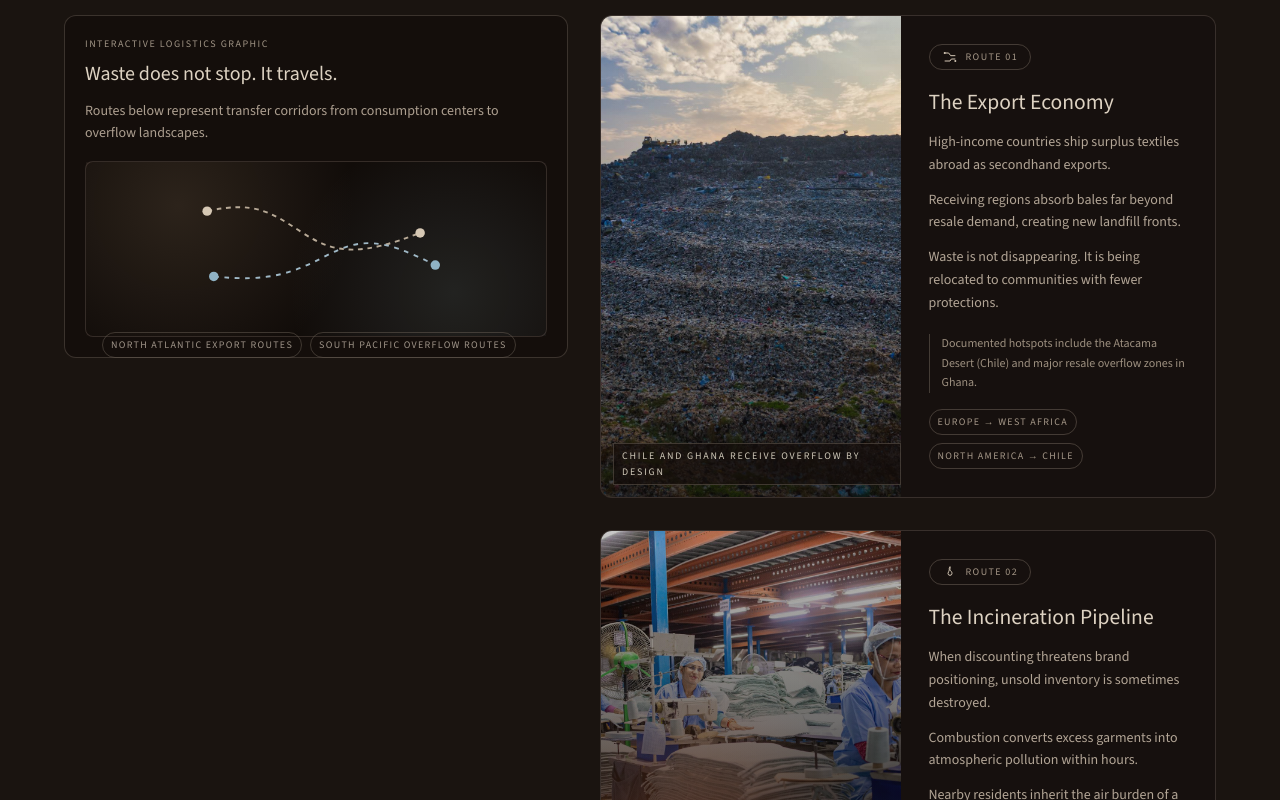
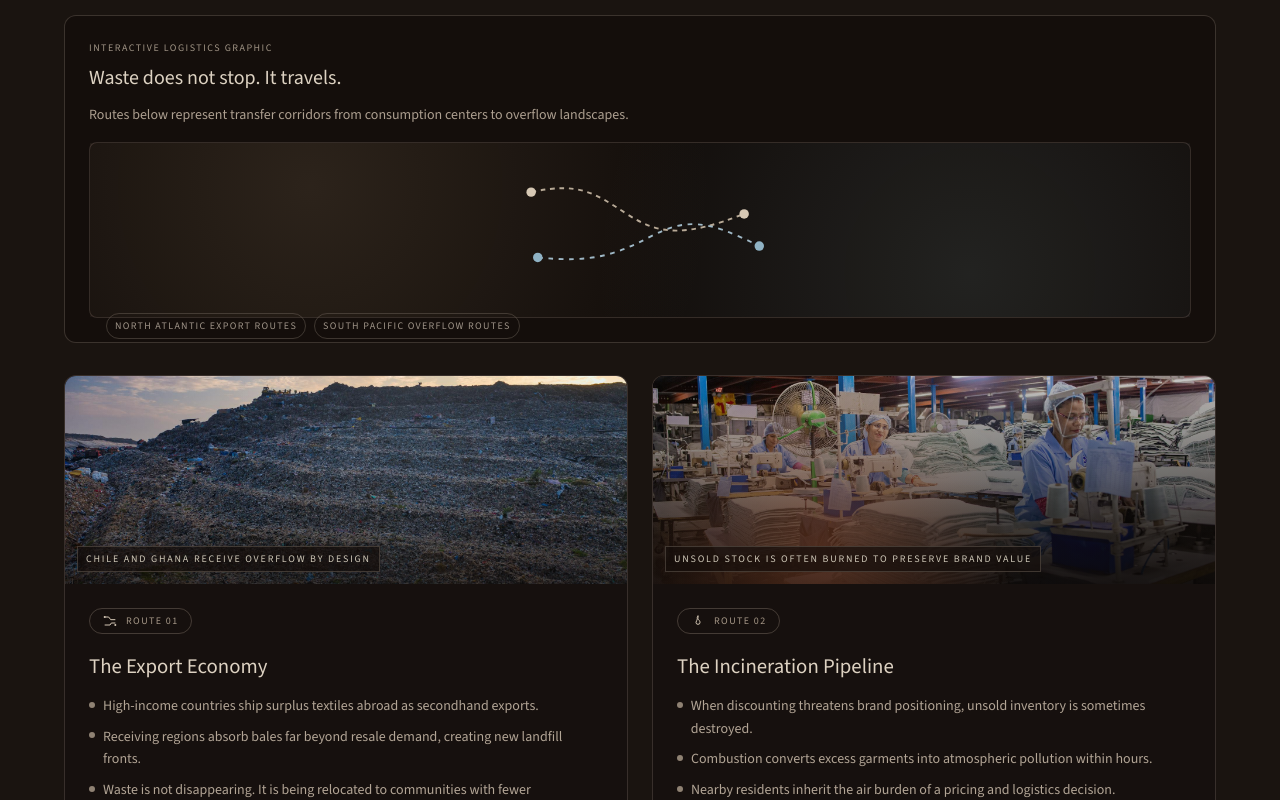
Before and after one commit to vangela6780/is117Midterm, a Next.js app: page / in a window 1280 px wide. Shown: the part 3600-4400 px from the top of the page. Built offline with nearby package versions, Linux system fonts and the light colour scheme; a web font is replaced by a local one.

Commit message:
Refactor Room Four panels into 2x2 animated grid

```diff
--- a/components/site/home-shell.tsx
+++ b/components/site/home-shell.tsx
@@ -514,31 +514,35 @@ export function HomeShell() {
             </div>
           </div>
 
-          <div className="mt-16 grid gap-8 lg:grid-cols-[0.9fr_1.1fr]">
-            <div className="lg:sticky lg:top-24 lg:self-start">
-              <div className="rounded-xl border border-[#6b6057]/45 bg-[rgba(18,13,10,0.72)] p-5">
+          <div className="mt-16 space-y-8">
+            <motion.div
+              initial={{ opacity: 0, y: 18 }}
+              whileInView={{ opacity: 1, y: 0 }}
+              viewport={{ once: true, amount: 0.35 }}
+              transition={{ duration: 0.7, ease: "easeOut" }}
+              className="rounded-xl border border-[#6b6057]/45 bg-[rgba(18,13,10,0.72)] p-5 sm:p-6"
+            >
               <p className="text-[10px] uppercase tracking-[0.15em] text-[#a09485]">Interactive Logistics Graphic</p>
               <h3 className="mt-2 font-[var(--font-display)] text-xl text-[#ddd2c2]">Waste does not stop. It travels.</h3>
-                <p className="mt-3 text-sm leading-relaxed text-[#ad9f90]">Routes below represent transfer corridors from consumption centers to overflow landscapes.</p>
+              <p className="mt-3 max-w-3xl text-sm leading-relaxed text-[#ad9f90]">Routes below represent transfer corridors from consumption centers to overflow landscapes.</p>
               <div className="mt-4">
                 <RouteMapGraphic />
               </div>
-              </div>
-            </div>
+            </motion.div>
 
-            <div className="space-y-8">
+            <div className="grid grid-cols-1 gap-6 lg:grid-cols-2">
               {wasteStoryPanels.map((panel, index) => (
                 <motion.article
                   key={panel.id}
-                  initial={{ opacity: 0, y: 28 }}
+                  initial={{ opacity: 0, y: 24 }}
                   whileInView={{ opacity: 1, y: 0 }}
-                  viewport={{ once: true, amount: 0.35 }}
-                  transition={{ duration: 0.75, ease: "easeOut" }}
+                  viewport={{ once: true, amount: 0.3 }}
+                  transition={{ duration: 0.65, ease: "easeOut", delay: index * 0.08 }}
+                  whileHover={{ y: -4 }}
                   className={`overflow-hidden rounded-xl border border-[#6b6057]/40 ${panel.id === "no-neutral-choice" ? "bg-[rgba(19,13,10,0.78)]" : "bg-[rgba(22,16,13,0.62)]"}`}
                 >
-                  <div className="grid gap-0 md:grid-cols-[1fr_1.05fr]">
-                    <div className="relative h-60 md:h-full">
-                      <ExhibitImage src={panel.image} alt={panel.title} sizes="(max-width: 768px) 100vw, 45vw" className="h-full w-full" caption={panel.caption} />
+                  <div className="relative h-52">
+                    <ExhibitImage src={panel.image} alt={panel.title} sizes="(max-width: 1024px) 100vw, 48vw" className="h-full w-full" caption={panel.caption} />
                     {panel.id === "incineration-pipeline" ? <div className="absolute inset-0 bg-[radial-gradient(circle_at_30%_82%,rgba(222,114,66,0.3),transparent_46%),linear-gradient(to_top,rgba(11,8,7,0.78),rgba(11,8,7,0.22))]" /> : null}
                     {panel.id === "microfiber-saturation" ? (
                       <div className="absolute inset-0">
@@ -555,17 +559,20 @@ export function HomeShell() {
                       </div>
                     ) : null}
                   </div>
-                    <div className="p-6 sm:p-7">
+                  <div className="p-6">
                     <div className="inline-flex items-center gap-2 rounded-full border border-[#6b6057]/55 px-3 py-1 text-[10px] uppercase tracking-[0.14em] text-[#a69888]">
                       <StoryIcon kind={panel.icon} />
                       {panel.kicker}
                     </div>
-                      <h3 className="mt-4 font-[var(--font-display)] text-[1.35rem] leading-tight text-[#ddd2c2]">{panel.title}</h3>
-                      <div className="mt-4 space-y-3 text-sm leading-relaxed text-[#b2a596]">
+                    <h3 className="mt-4 font-[var(--font-display)] text-[1.3rem] leading-tight text-[#ddd2c2]">{panel.title}</h3>
+                    <ul className="mt-4 space-y-2 text-sm leading-relaxed text-[#b2a596]">
                       {panel.notes.map((note) => (
-                          <p key={note}>{note}</p>
+                        <li key={note} className="flex gap-2">
+                          <span aria-hidden className="mt-[0.42rem] h-1.5 w-1.5 rounded-full bg-[#8f8273]" />
+                          <span>{note}</span>
+                        </li>
                       ))}
-                      </div>
+                    </ul>
                     <p className={`mt-5 border-l pl-3 text-xs leading-relaxed ${panel.id === "no-neutral-choice" ? "border-[#bf8f5a] text-[#d8be99]" : "border-[#6b6057]/55 text-[#9d9080]"}`}>
                       {panel.evidence}
                     </p>
@@ -575,7 +582,6 @@ export function HomeShell() {
                         <span className="rounded-full border border-[#6b6057]/55 px-2 py-1">North America → Chile</span>
                       </div>
                     ) : null}
-                    </div>
                   </div>
                 </motion.article>
               ))}
```
Lines whose indentation alone changed are shown as unchanged.
